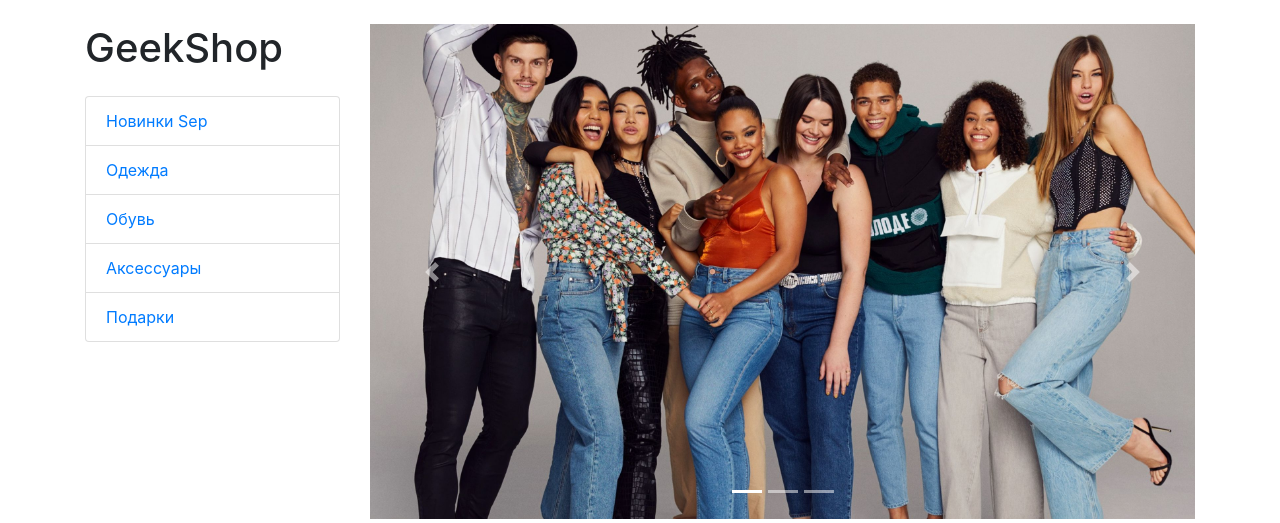
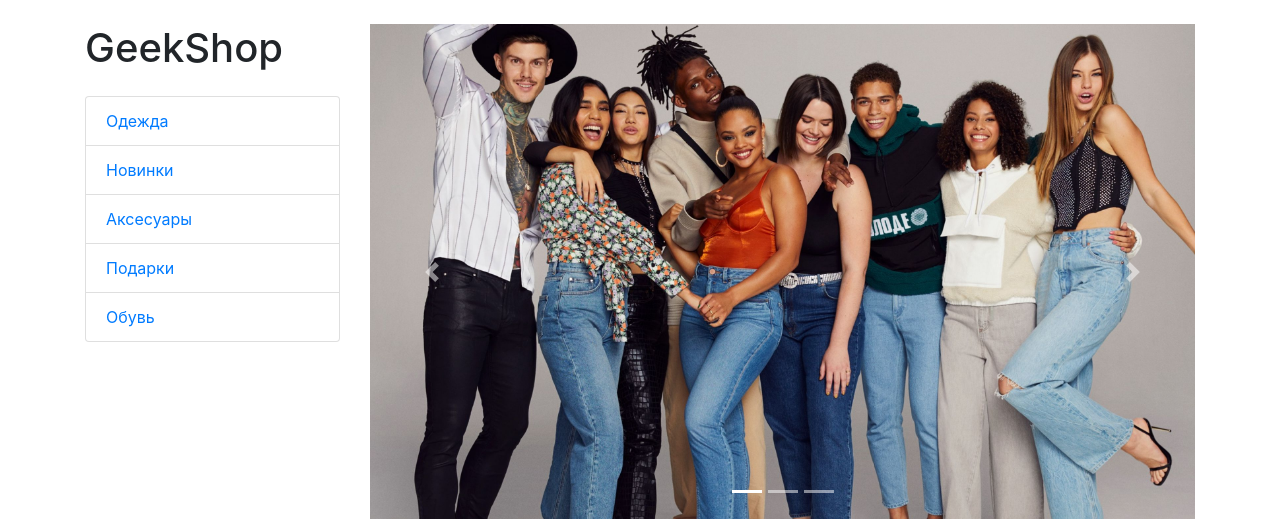
Before and after one commit to NikosPodin/Django, a Django app: page /products/ in a window 1280 px wide. Shown: the part 56-579 px from the top of the page. Run offline with Django 3.2, Linux system fonts and the light colour scheme; data comes from the database, SQL or seed files in the repository; some libraries are stand-ins or nearby versions.

Commit message:
added update categories

```diff
--- a/mainapp/templates/mainapp/products.html
+++ b/mainapp/templates/mainapp/products.html
@@ -16,11 +16,10 @@
 
             <h1 class="my-4">GeekShop</h1>
             <div class="list-group">
-                <a href="#" class="list-group-item"> Новинки  {% now "M" %}</a>
-                <a href="#" class="list-group-item">Одежда</a>
-                <a href="#" class="list-group-item">Обувь</a>
-                <a href="#" class="list-group-item">Аксессуары</a>
-                <a href="#" class="list-group-item">Подарки</a>
+                {% for category in categories %}
+{#                <a href="#" class="list-group-item"> Новинки  {% now "M" %}</a>#}
+                    <a href="#" class="list-group-item"> {{ category }}</a>
+                {% endfor %}
             </div>
 
         </div>
```
